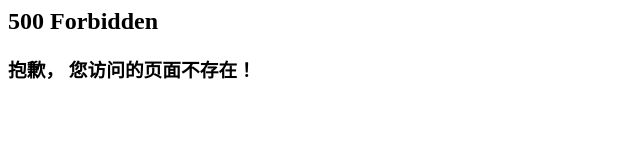
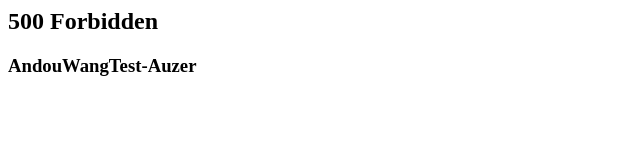
Before and after one commit to wanghongtao97/TestAuzerWeb, a plain HTML site: page index.html in a window 1280 px wide. Shown: the whole page, without its empty margins (0-640 px from the left). Drawn offline with Linux system fonts and the light colour scheme.

Commit message:
Update index.html

```diff
--- a/index.html
+++ b/index.html
@@ -4,6 +4,6 @@
 	</head>
 	<body>
 		<h2>500 Forbidden</h2>
-		<h3>抱歉， 您访问的页面不存在！</h3>
+		<h3>AndouWangTest-Auzer</h3>
 	</body>
 </html>
```
